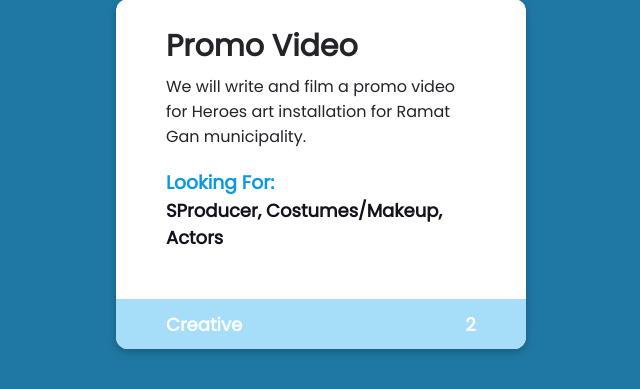
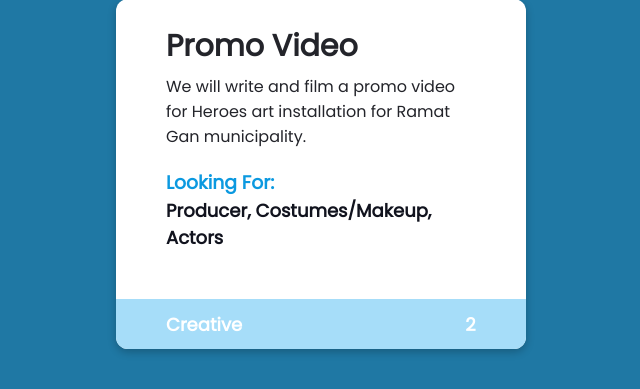
Before and after one commit to netzer-git/Gvurah-Hackathon--We-Are-Together, a Flask app: page / in a window 1280 px wide; the page is wider, and only the part inside the window is pictured. Shown: the part 1839-2228 px from the top of that part, without its empty margins (72-712 px from the left). Run offline with Flask 2, Linux system fonts and the light colour scheme.

Commit message:
added presentation and fixed typo

```diff
--- a/we_are_together/templates/home.html
+++ b/we_are_together/templates/home.html
@@ -113,7 +113,7 @@ More than welcome to join and offer ideas for more features.</p>
                     <h2>Promo Video</h2>
                     <p>We will write and film a promo video for Heroes art installation for Ramat Gan municipality.</p>
                     <h3>Looking For:</h3>
-                    <h5>SProducer, Costumes/Makeup, Actors</h5>
+                    <h5>Producer, Costumes/Makeup, Actors</h5>
                 </div>
                 <div class="project_card_lower">
                     <h2>Creative</h2>
```
Also changed, not shown: 1 other file.
